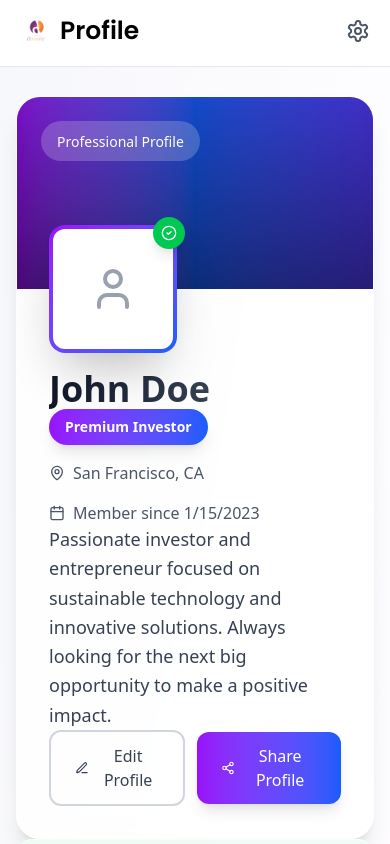
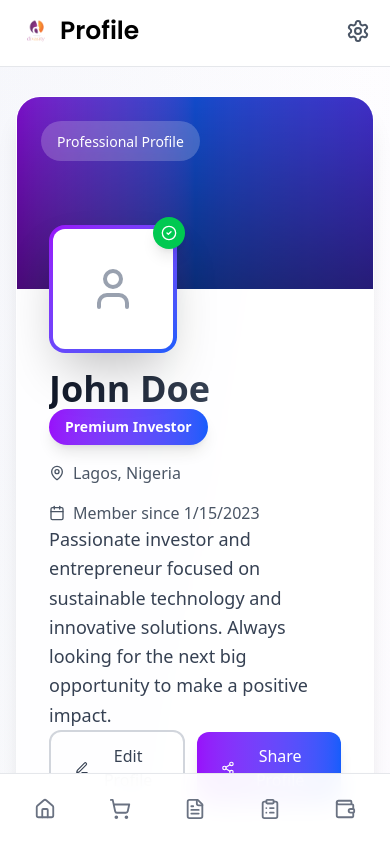
Before and after one commit to ChikamsoChidebe/Divasity_Frontend, a React (Vite) app: page /profile in a window 390 px wide. Shown: the top 844 px of the page. Built offline with nearby package versions, Linux system fonts and the light colour scheme; what @iota/dapp-kit, @iota/iota-sdk, @radix-ui/themes would draw is missing.

Commit message:
`feat: updated header components and navigation layout`

```diff
--- a/src/components/Header/TabBar.tsx
+++ b/src/components/Header/TabBar.tsx
@@ -17,7 +17,7 @@ export function TabBar() {
   ];
 
   return (
-    <nav className="md:hidden fixed bottom-0 left-0 right-0 border-t border-gray-200 bg-white/95 backdrop-blur-md shadow-lg">
+    <nav className="md:hidden fixed bottom-0 left-0 right-0 border-t border-gray-200 bg-white/95 backdrop-blur-md shadow-lg z-50">
       <div className="safe-area-inset-bottom">
         <ul className="flex justify-around px-2 py-2">
           {tabs.map(({ key, icon, path }) => {
--- a/src/pages/Client/Profile.tsx
+++ b/src/pages/Client/Profile.tsx
@@ -1,5 +1,7 @@
 import { useState, useRef, useEffect } from "react";
 import { TabHeader } from "../../components/Header/TabHeader";
+import { TabBar } from "../../components/Header/TabBar";
+import { DesktopHeader } from "../../components/Header/DesktopHeader";
 import {
   User, Camera, Edit3, Save, X, Mail, Phone, MapPin, Calendar, Globe, Github, Linkedin, Twitter,
   Shield, Bell, Settings, Award, TrendingUp, Target, Star, Share2, Activity,
@@ -64,8 +66,8 @@ export default function Profile() {
     firstName: 'John',
     lastName: 'Doe',
     email: 'john.doe@example.com',
-    phone: '+1 (555) 123-4567',
-    address: 'San Francisco, CA',
+    phone: '+2349039220171',
+    address: ' Lagos, Nigeria',
     bio: 'Passionate investor and entrepreneur focused on sustainable technology and innovative solutions. Always looking for the next big opportunity to make a positive impact.',
     avatar: '/api/placeholder/150/150',
     coverImage: '/api/placeholder/800/300',
@@ -223,6 +225,12 @@ export default function Profile() {
         }}></div>
       </div>
 
+      {/* Desktop Header */}
+      <div className="hidden md:block">
+        <DesktopHeader />
+      </div>
+
+      {/* Mobile Header */}
       <div className="md:hidden">
         <TabHeader
           name="Profile"
@@ -232,7 +240,7 @@ export default function Profile() {
       </div>
 
       <motion.div
-        className="pt-24 md:pt-8 px-4 sm:px-6 lg:px-8 max-w-7xl mx-auto relative z-10"
+        className="pt-24 md:pt-20 px-4 sm:px-6 lg:px-8 max-w-7xl mx-auto relative z-10 pb-24 md:pb-8"
         variants={containerVariants}
         initial="hidden"
         animate="visible"
@@ -770,6 +778,9 @@ export default function Profile() {
           )}
         </AnimatePresence>
       </motion.div>
+
+      {/* Mobile Bottom Navigation */}
+      <TabBar />
     </div>
   );
 }
--- a/src/pages/Customer/Marketplace.tsx
+++ b/src/pages/Customer/Marketplace.tsx
@@ -61,7 +61,7 @@ export function Marketplace() {
       title: 'Vertical Farming Revolution',
       description: 'Sustainable urban farming solution producing 10x more yield in 90% less space.',
       category: 'Agriculture',
-      image: 'https://i.pinimg.com/736x/8b/c4/2a/8bc42a5c8f9d3e1f7a6b5c4d3e2f1a0b.jpg',
+      image: 'https://i.pinimg.com/1200x/f4/58/0c/f4580cceb8889a3b6fd97f6b9a4a7a38.jpg',
       funding: { raised: 67000, goal: 100000, backers: 98, daysLeft: 8 },
       status: 'active',
       location: 'Austin, TX',
@@ -77,7 +77,7 @@ export function Marketplace() {
       title: 'Blockchain Supply Chain',
       description: 'Transparent supply chain management using blockchain technology.',
       category: 'Technology',
-      image: 'https://i.pinimg.com/736x/f1/2a/3b/f12a3b4c5d6e7f8a9b0c1d2e3f4a5b6c.jpg',
+      image: 'https://i.pinimg.com/736x/0e/e3/81/0ee38185724fb092f1f2bf1bf9ba569b.jpg',
       funding: { raised: 45000, goal: 80000, backers: 67, daysLeft: 30 },
       status: 'active',
       location: 'Seattle, WA',
--- a/src/pages/Customer/Projects.tsx
+++ b/src/pages/Customer/Projects.tsx
@@ -70,7 +70,7 @@ export function Projects() {
       id: "4",
       title: "Smart City Infrastructure",
       category: "Technology",
-      image: "https://i.pinimg.com/736x/a1/b2/c3/a1b2c3d4e5f6789012345678901234ab.jpg",
+      image: "https://i.pinimg.com/736x/5b/f3/4f/5bf34f5285a30c1c3277b991abca2761.jpg",
       description: "IoT-based smart city solutions for traffic management and energy optimization.",
       status: "active",
       progress: 60,
```
